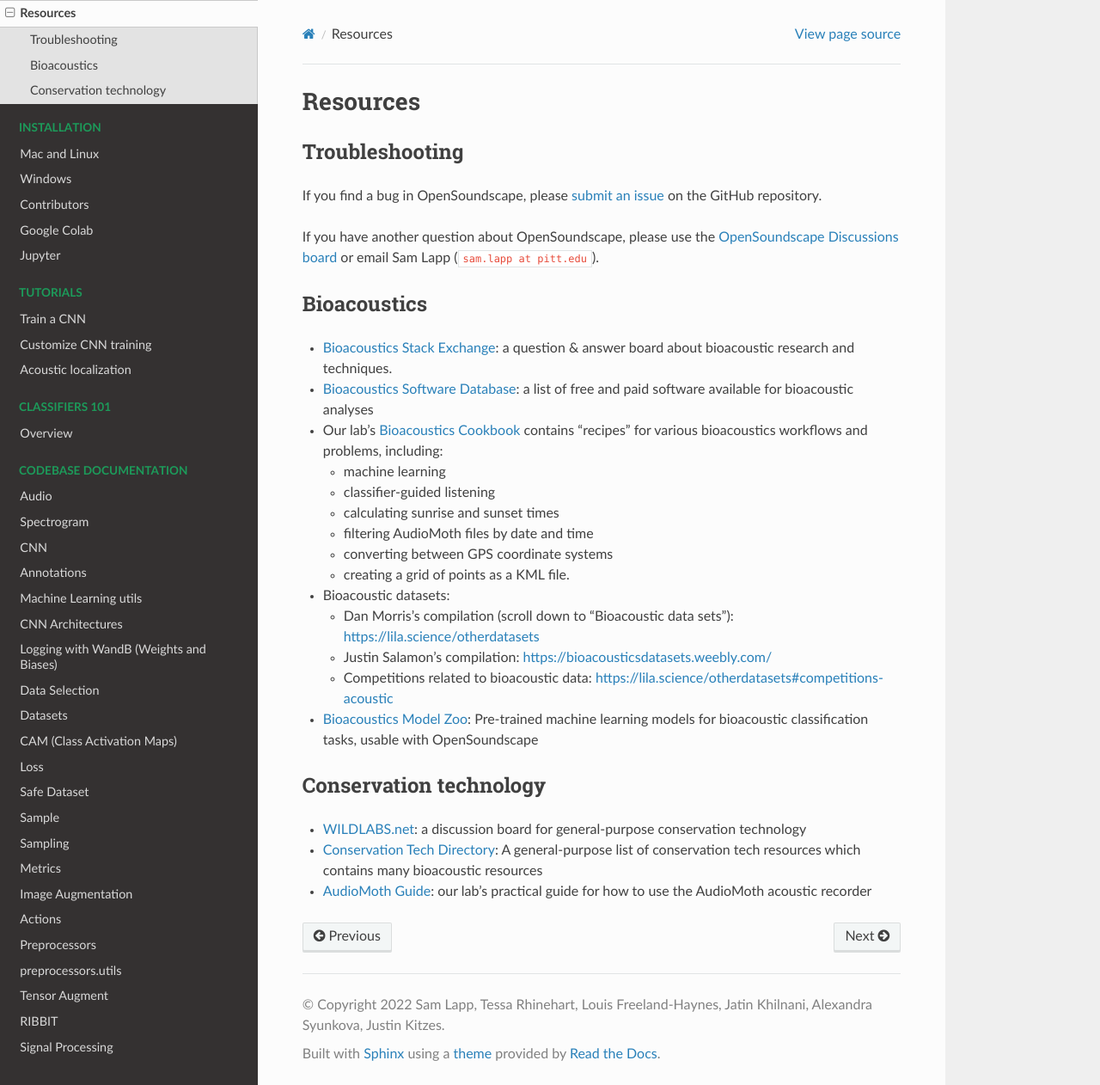
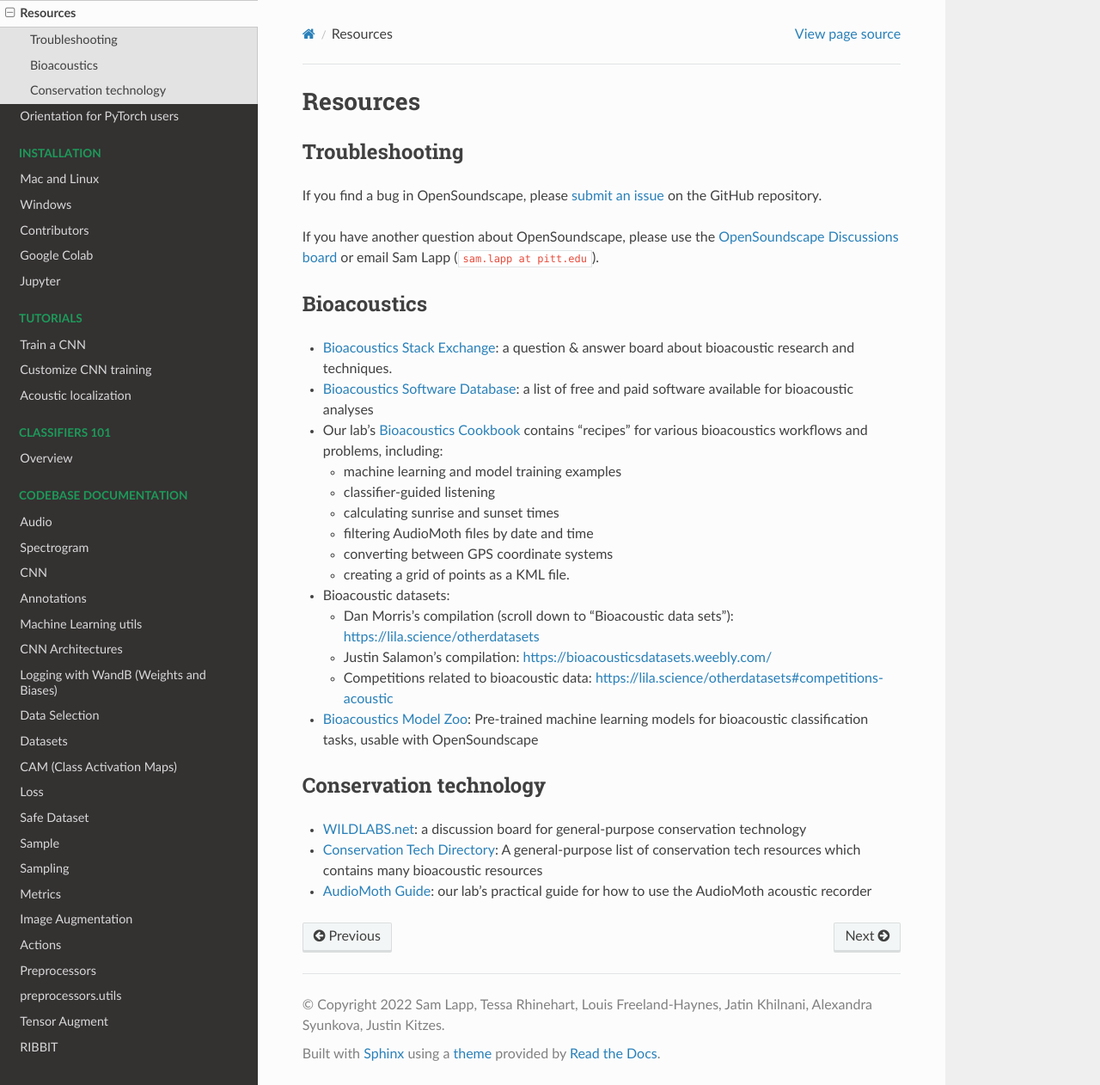
Before and after one commit to kitzeslab/opensoundscape, a Sphinx documentation site: the page built from docs/intro/resources.md, in a window 1280 px wide and 1262 px high. Shown: the whole window at 86% size. Built offline with Sphinx 7.4.7 and the Read the Docs theme 2.0.0, drawn with Linux system fonts in a browser that asks for light colours; pages that are not in the unit, such as notebooks, are missing from menus; the version number is read from the project's files by our own code.

Commit message:
add pytorch orientation in docs intro

```diff
--- a/docs/index.rst
+++ b/docs/index.rst
@@ -23,6 +23,9 @@
 The documentation is organized into the following sections:
 
 **Introduction**: Quick Start Guide and resources for bioacoustic analyses
+   * Quick Start Guide
+   * Links to resources
+   * Orientation for PyTorch users
 
 **Installation**:
     * Installation instructions for Windows, Mac, and Linux operating systems
@@ -69,6 +72,7 @@
 
    intro/quick-start.md
    intro/resources.md
+   intro/pytorch_orientation.md
 
 .. toctree::
    :maxdepth: 2
@@ -110,7 +114,6 @@
    classifier_guide/evaluate_cnn
    classifier_guide/retrain_cnn
 
-
 .. toctree::
    :maxdepth: 1
    :hidden:
--- a/docs/intro/resources.md
+++ b/docs/intro/resources.md
@@ -11,7 +11,7 @@
 * [Bioacoustics Stack Exchange](https://bioacoustics.stackexchange.com/): a question & answer board about bioacoustic research and techniques.
 * [Bioacoustics Software Database](https://rhine3.github.io/bioacoustics-software/software/): a list of free and paid software available for bioacoustic analyses
 * Our lab's [Bioacoustics Cookbook](https://github.com/kitzeslab/bioacoustics-cookbook/tree/main) contains "recipes" for various bioacoustics workflows and problems, including:
-    - machine learning
+    - machine learning and model training examples
     - classifier-guided listening
     - calculating sunrise and sunset times
     - filtering AudioMoth files by date and time
```
Also changed, not shown: docs/intro/pytorch_orientation.md (added, +11 -0 lines).
